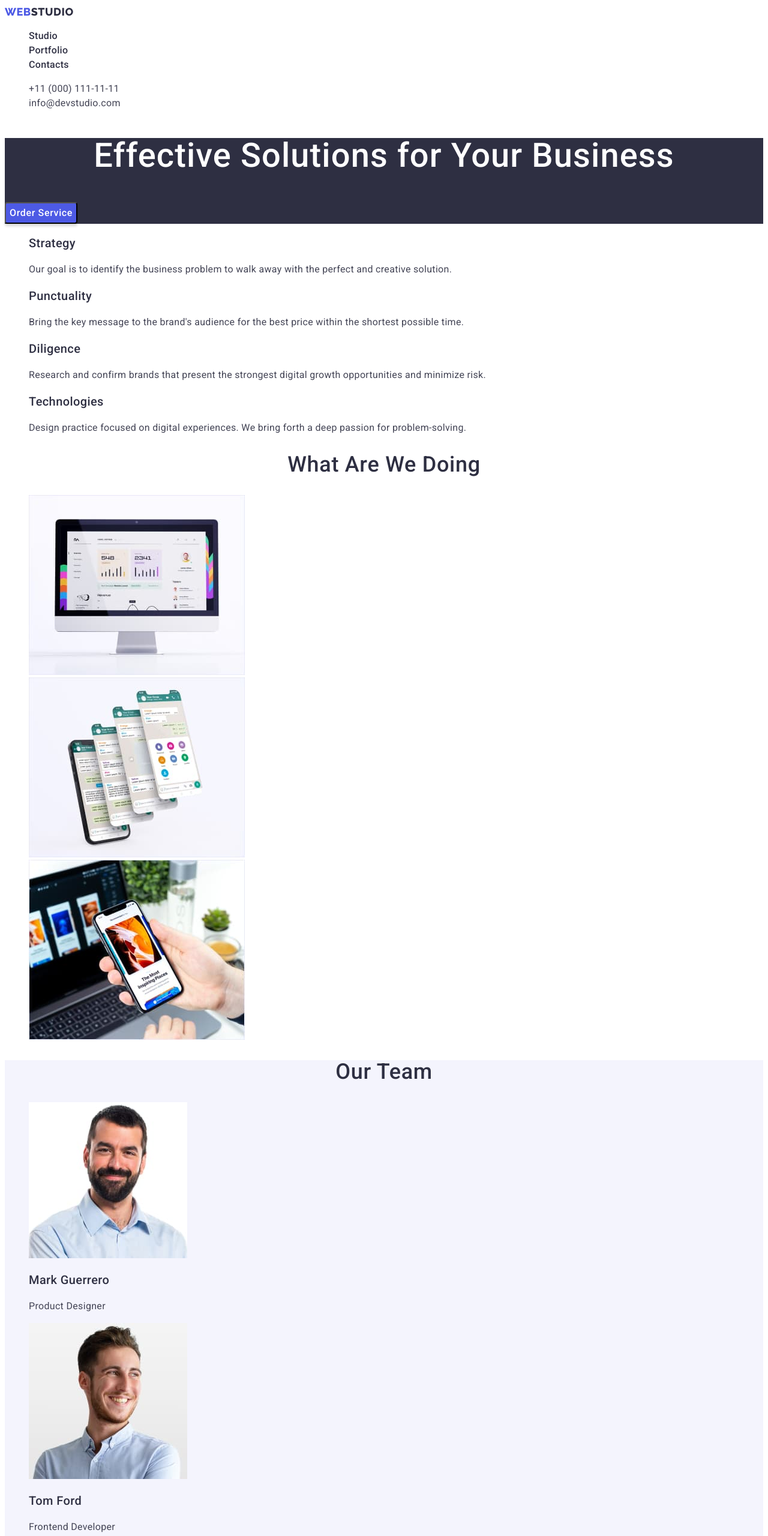
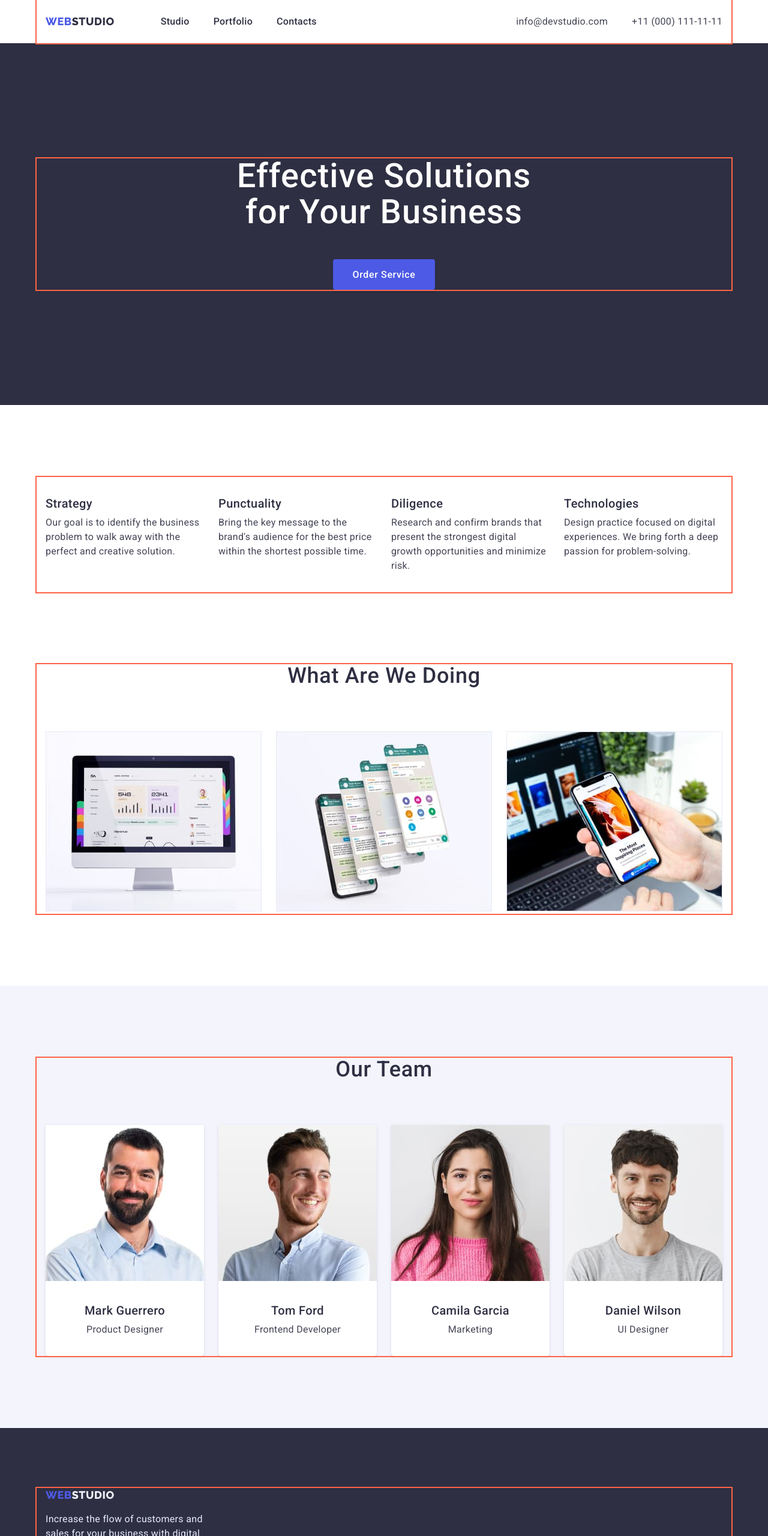
Before and after one commit to Alona-Petrovska/goit-markup-hw-03, a plain HTML site: page index.html in a window 1280 px wide. Shown: the top 2560 px of the page at 60% size. Drawn offline with nearby package versions, Linux system fonts and the light colour scheme.

Commit message:
add flex

```diff
--- a/css/styles.css
+++ b/css/styles.css
@@ -2,10 +2,16 @@
     --brand-color: #4D5AE5;
     --mian-color: #2E2F42;
     --text-color: #434455;
-    --main-background-color:#FFFFFF;
+    --main-background-color: #FFFFFF;
     --background-light-color: #F4F4FD;
-    --accent-color:#E7E9FC;
+    --accent-color: #E7E9FC;
 
+}
+
+*,
+*::before,
+*::after {
+    box-sizing: border-box;
 }
 
 body {
@@ -26,15 +32,49 @@ body {
     clip: rect(0 0 0 0);
     overflow: hidden;
 }
-.link{
+
+.link {
     text-decoration: none;
 }
+
 .list {
     list-style: none;
+    padding: 0;
+    margin: 0;
+}
+
+h1,
+h2,
+h3,
+h4,
+h5,
+h6,
+p {
+    padding: 0;
+    margin: 0;
+}
+.container {
+    width: 1158px;
+    padding-left: 15px;
+    padding-right: 15px;
+    margin: 0 auto;
+    outline: 2px solid tomato;
+}
+
+.header .container {
+    display: flex;
+    align-items: center;
+}
+.header {
+    box-shadow: 0px 2px 1px rgba(46, 47, 66, 0.08), 0px 1px 1px rgba(46, 47, 66, 0.16), 0px 1px 6px rgba(46, 47, 66, 0.08);
 }
 
 .logo-link {
-font-family: 'Raleway',sans-serif ;
+    margin-top: 24px;
+    margin-bottom: 24px;
+    margin-right: 77px;
+
+    font-family: 'Raleway', sans-serif;
     font-weight: 800;
     font-size: 18px;
     line-height: 1.33;
@@ -49,34 +89,62 @@ color: var(--brand-color);
 .logo-second {
     color: var(--mian-color);
 }
+.site-nav {
+    display: flex;
+}
+.site-nav-list {
+    display: flex;
+    gap: 40px;
+    align-items: center;
+    padding-top: 24px;
+    padding-bottom: 24px;
+}
 
-.nav-link{
+.nav-link {
     font-weight: 500;
     font-size: 16px;
     line-height: 1.5;
     letter-spacing: 0.02em;
     color: var(--mian-color);
 }
+
 .nav-link:hover,
-.nav-link:focus{
+.nav-link:focus {
     color: var(--text-color);
 }
+
 .nav-link:active {
     color: var(--brand-color);
 }
 
+.contacts {
+    display: flex;
+    margin-left: auto;
+}
 .contacts-link {
     font-size: 16px;
     line-height: 1.5;
     letter-spacing: 0.02em;
     color: var(--text-color);
 }
+
 .contacts-link:hover,
-.contacts-link:focus{
+.contacts-link:focus {
     color: var(--brand-color);
 }
+
+.contacts .item+.item {
+    margin-left: 40px;
+}
+
 .hero-section {
     background-color: var(--mian-color);
+    text-align: center;
+
+    padding-top: 192px;
+    padding-bottom: 192px;
+
+    margin-bottom: 120px;
 }
 
 .hero-tittle {
@@ -85,30 +153,56 @@ font-size: 56px;
     line-height: 1.07;
     text-align: center;
     letter-spacing: 0.02em;
-color:var(--main-background-color);
+    color: var(--main-background-color);
+
+    width: 492px;
+    margin-left: auto;
+    margin-right: auto;
+    margin-bottom: 48px;
 }
+
 .main-btn {
+    padding: 16px 32px;
+
     font-family: inherit;
     font-weight: 500;
     font-size: 16px;
-line-height: 1.9;
+    line-height: 1.2;
     letter-spacing: 0.04em;
     color: var(--main-background-color);
     background: var(--brand-color);
     box-shadow: 0px 4px 4px rgba(0, 0, 0, 0.15);
     border-radius: 4px;
     cursor: pointer;
+    border: none;
 }
+
 .main-btn:hover,
 .main-btn:focus {
     box-shadow: 0px 1px 6px rgba(46, 47, 66, 0.08), 0px 1px 1px rgba(46, 47, 66, 0.16), 0px 2px 1px rgba(46, 47, 66, 0.08);
 }
-.main-btn:active{
+
+.main-btn:active {
     background: #404BBF;
     box-shadow: 0px 4px 4px rgba(0, 0, 0, 0.15);
 }
 
+.features-section {
+    margin-bottom: 120px;
+}
+.features-list {
+    display: flex;
+    gap: 24px;
+}
+
+.features-list .item {
+    min-width: 264px;
+}
+
 .list-name {
+    padding-top: 32px;
+    padding-bottom: 8px;
+
     font-weight: 500;
     font-size: 20px;
     line-height: 1.2;
@@ -117,12 +211,22 @@ color: var(--mian-color);
 }
 
 .list-text {
+padding-bottom: 32px;
+
     font-size: 16px;
     line-height: 1.5;
     letter-spacing: 0.02em;
     color: var(--text-color);
 }
-.section-images {}
+
+.section-images {
+    margin-bottom: 120px;
+}
+
+.images-list {
+    display: flex;
+    gap: 24px;
+}
 
 .section-tittle {
     font-weight: 500;
@@ -132,24 +236,54 @@ text-align: center;
     letter-spacing: 0.02em;
     text-transform: capitalize;
     color: var(--mian-color);
+    padding-bottom: 72px;
 }
+
 .team-section {
+    padding-top: 120px;
+    padding-bottom: 120px;
+
     background-color: var(--background-light-color);
 }
+
+.team-list {
+    display: flex;
+    gap: 24px;
+
+    text-align: center;
+}
+
+.team-list .item{
+flex-direction: column;
+
+background-color: var(--main-background-color);
+box-shadow: 0px 1px 6px rgba(46, 47, 66, 0.08), 0px 1px 1px rgba(46, 47, 66, 0.16), 0px 2px 1px rgba(46, 47, 66, 0.08);
+border-radius: 0px 0px 4px 4px;
+}
+
 .footer {
+    padding-top: 100px;
+    padding-bottom: 100px;
+
     background-color: var(--mian-color);
+    text-align: left;
 }
-.footer .logo-second{
+
+.footer .logo-second {
     color: var(--background-light-color);
 }
+
 .footer-text {
+    margin-top: 16px;
+    width: 264px;
+
     line-height: 1.5;
     letter-spacing: 0.02em;
     color: var(--accent-color);
 }
 
 .btn {
-font-family: 'Roboto', sans-serif;;
+    font-family: 'Roboto', sans-serif;
     font-weight: 500;
     color: var(--brand-color);
     text-align: center;
@@ -161,11 +295,33 @@ border: 1px solid #E7E9FC;
     letter-spacing: 0.04em;
     border-radius: 4px;
 }
-
 .btn:hover,
 .btn:focus {
-color:var(--main-background-color);
+    color: var(--main-background-color);
     background: var(--brand-color);
     box-shadow: 0px 3px 1px rgba(0, 0, 0, 0.1), 0px 2px 1px rgba(0, 0, 0, 0.08), 0px 2px 2px rgba(0, 0, 0, 0.12);
     border-radius: 4px;
 }
+
+.filters-btn-list{
+    display: flex;
+
+}
+.projects{
+    display: flex;
+    flex-wrap: wrap;
+
+}
+
+.flex-element{
+    flex-direction: calc((100%-48px)/3);
+    margin-right: 24px;
+    margin-bottom: 48px;
+}
+.flex-element:nth-child(3n){
+    margin-right: 0;
+
+}
+/* .flex-element:not-nth-child(-n + 3){
+margin-bottom: 48px;
+} */
--- a/index.html
+++ b/index.html
@@ -8,10 +8,12 @@
     <link rel="preconnect" href="https://fonts.googleapis.com">
 <link rel="preconnect" href="https://fonts.gstatic.com" crossorigin>
 <link href="https://fonts.googleapis.com/css2?family=Raleway:wght@800&family=Roboto:wght@400;500;700;900&display=swap" rel="stylesheet">
-    <link rel="stylesheet" href="./css/styles.css">
+<link rel="stylesheet" href="https://cdnjs.cloudflare.com/ajax/libs/modern-normalize/1.1.0/modern-normalize.min.css">
+<link rel="stylesheet" href="./css/styles.css">
   </head>
   <body>
     <header class="header">
+      <div class="container">
       <nav class="site-nav">
         <a href="./index.html" class="logo-link link"><span class="logo-first">Web</span><span class="logo-second">Studio</span></a>
         <ul class="site-nav-list list">
@@ -21,40 +23,44 @@
         </ul>
       </nav>
       <ul class="contacts list">
-        <li><a href="tel:+380961111111" class="contacts-link link">+11 (000) 111-11-11</a></li>
-        <li><a href="mailto:info@devstudio.com" class="contacts-link link">info@devstudio.com</a></li>
+        <li class="item"><a href="mailto:info@devstudio.com" class="contacts-link link">info@devstudio.com</a></li>
+        <li class="item"><a href="tel:+380961111111" class="contacts-link link">+11 (000) 111-11-11</a></li>
       </ul>
+      </div>
     </header>
     <main>
       <section class="hero-section">
+        <div class="container">
         <h1 class="hero-tittle">Effective Solutions for Your Business</h1>
         <button type="button" class="main-btn">Order Service</button>
+        </div>
       </section>
       <section class="features-section">
+        <div class="container">
         <h2 class="visually-hidden">Features</h2>
         <ul class="features-list list">
-          <li>
+          <li class="item">
             <h3 class="list-name">Strategy</h3>
             <p class="list-text">
               Our goal is to identify the business problem to walk away with the
               perfect and creative solution.
             </p>
           </li>
-          <li>
+          <li class="item">
             <h3 class="list-name">Punctuality</h3>
             <p class="list-text">
               Bring the key message to the brand's audience for the best price
               within the shortest possible time.
             </p>
           </li>
-          <li>
+          <li class="item">
             <h3 class="list-name">Diligence</h3>
             <p class="list-text">
               Research and confirm brands that present the strongest digital
               growth opportunities and minimize risk.
             </p>
           </li>
-          <li>
+          <li class="item">
             <h3 class="list-name">Technologies</h3>
             <p class="list-text">
               Design practice focused on digital experiences. We bring forth a
@@ -62,47 +68,54 @@
             </p>
           </li>
         </ul>
+        </div>
       </section>
       <section class="section-images">
+        <div class="container">
         <h2 class="section-tittle">What are we doing</h2>
         <ul class="images-list list">
           <li><img src="./images/monitor.jpg" alt="Monitor" width="360px"/></li>
           <li><img src="./images/mobile-screen.jpg" alt="Mobile screen" width="360px"/></li>
           <li><img src="./images/mobile-version.jpg" alt="Laptop and mobile phone" width="360px"/></li>
         </ul>
+        </div>
       </section>
       <section class="team-section">
+         <div class="container">
         <h2 class="section-tittle">Our Team</h2>
         <ul class="team-list list">
-          <li>
+          <li class="item">
             <img src="./images/mark.jpg" alt="man with a beard" width="264px"/>
             <h3 class="list-name">Mark Guerrero</h3>
             <p class="list-text">Product Designer</p>
           </li>
-          <li>
+          <li class="item">
             <img src="./images/tom.jpg" alt="smiling man" width="264px"/>
             <h3 class="list-name">Tom Ford</h3>
             <p class="list-text">Frontend Developer</p>
           </li>
-          <li>
+          <li class="item">
             <img src="./images/camila.jpg" alt="woman in a pink sweater" width="264px"/>
             <h3 class="list-name">Camila Garcia</h3>
             <p class="list-text">Marketing</p>
           </li>
-          <li>
+          <li class="item">
             <img src="./images/daniel.jpg" alt="smiling man in gray t-shirt" width="264px"/>
             <h3 class="list-name">Daniel Wilson</h3>
             <p class="list-text">UI Designer</p>
           </li>
         </ul>
+        </div>
       </section>
     </main>
     <footer class="footer">
+      <div class="container">
       <a href="./index.html" class="logo-link link"><span class="logo-first">Web</span><span class="logo-second">Studio</span></a>
       <p class="footer-text">
         Increase the flow of customers and sales for your business with digital
         marketing & growth solutions.
       </p>
+      </div>
     </footer>
   </body>
 </html>
```
Also changed, not shown: portfolio.html (+19 -12 lines). Lines whose indentation alone changed are shown as unchanged.
